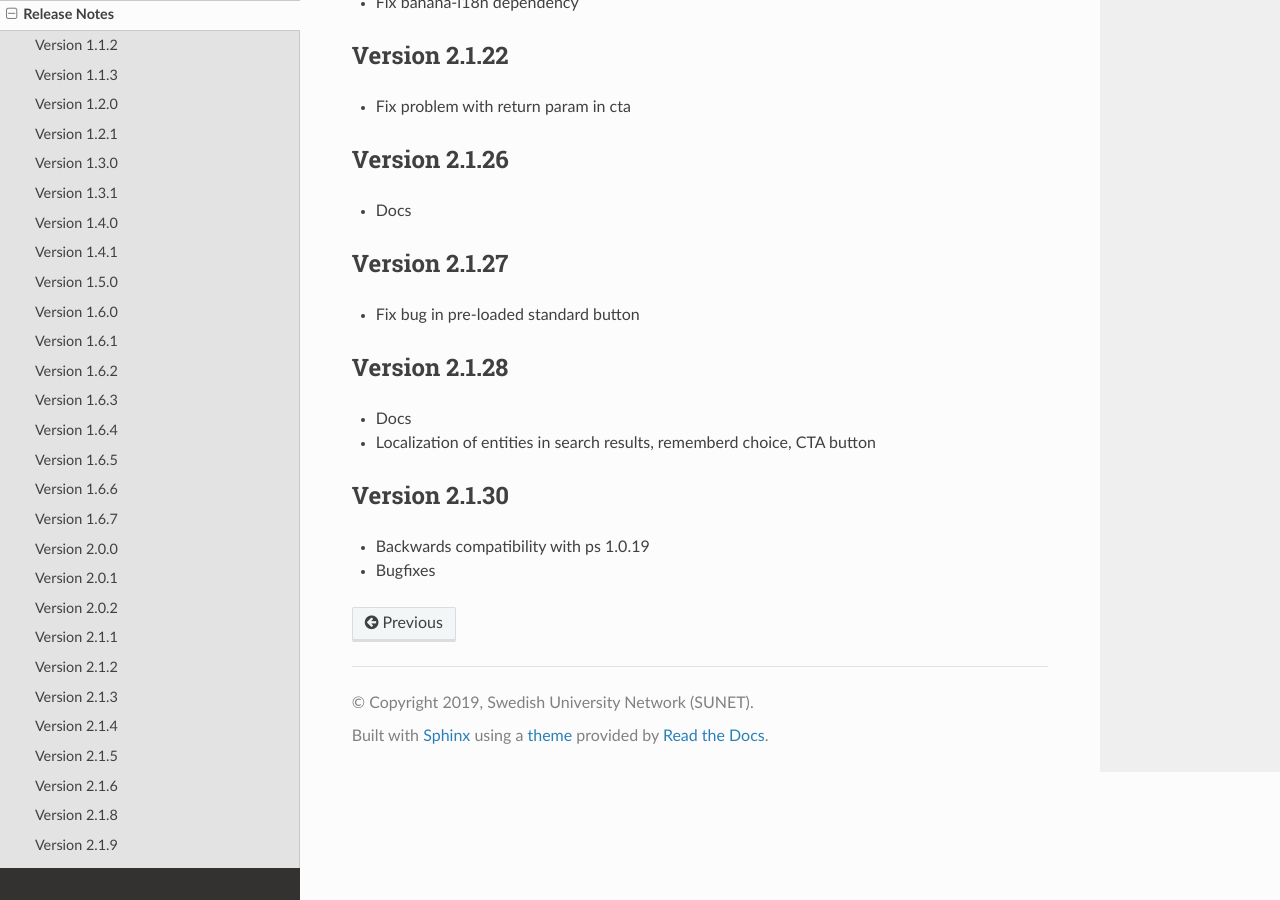
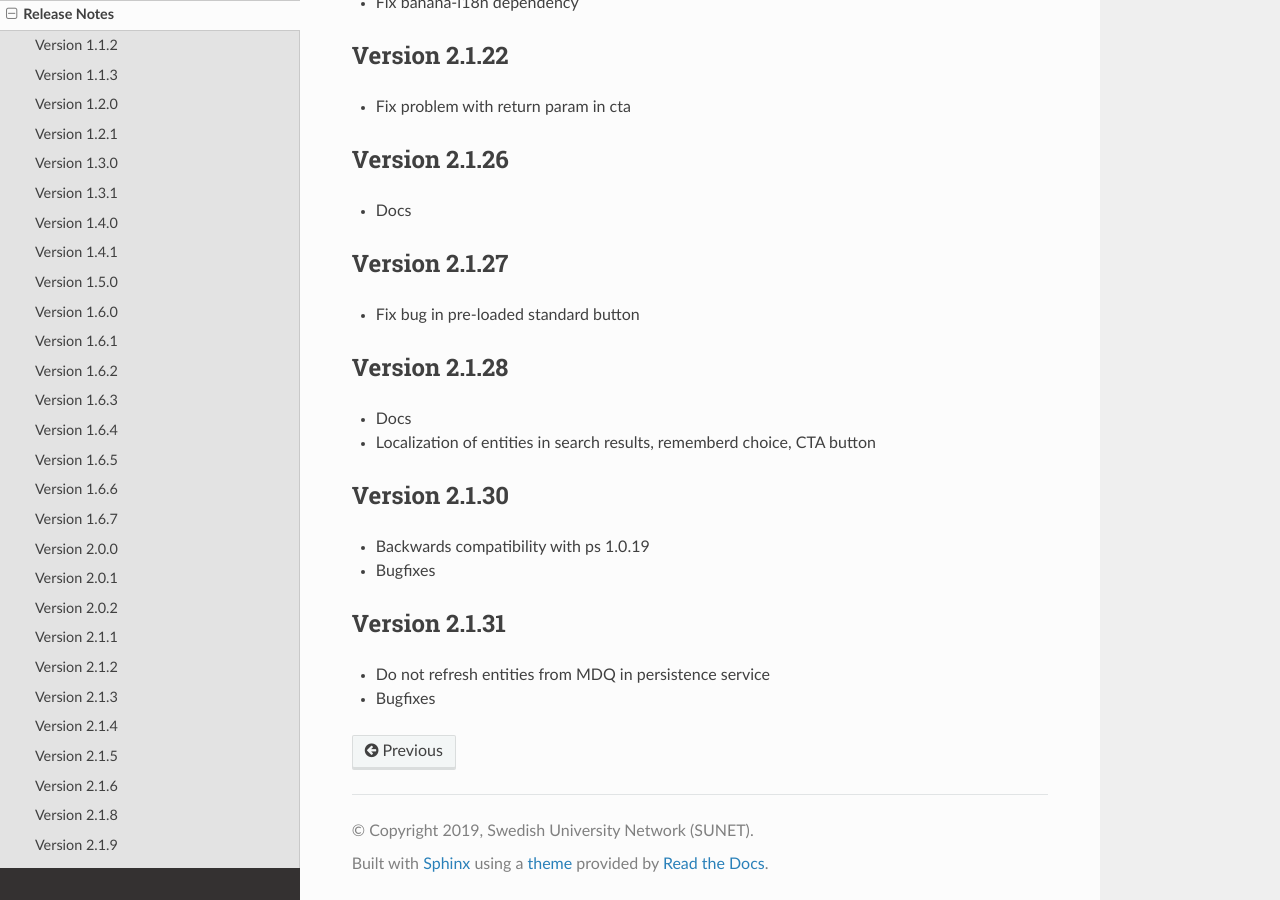
Before and after one commit to TheIdentitySelector/thiss-js, a Sphinx documentation site: the page built from docs/releasenotes.rst, in a window 1280 px wide and 900 px high, scrolled down 4393 px. Built offline with Sphinx 7.4.7 and the Read the Docs theme 3.1.0, drawn with Linux system fonts in a browser that asks for light colours.

Commit message:
bump version to 2.1.31

```diff
--- a/docs/conf.py
+++ b/docs/conf.py
@@ -26,7 +26,7 @@ author = u'Leif Johansson'
 # The short X.Y version
 version = u'2.1'
 # The full version, including alpha/beta/rc tags
-release = u'2.1.30'
+release = u'2.1.31'
 js_source_path = '../src'
 
 # -- General configuration ---------------------------------------------------
--- a/docs/releasenotes.rst
+++ b/docs/releasenotes.rst
@@ -230,3 +230,9 @@ Version 2.1.30
 
 * Backwards compatibility with ps 1.0.19
 * Bugfixes
+
+Version 2.1.31
+--------------
+
+* Do not refresh entities from MDQ in persistence service
+* Bugfixes
--- a/package.json
+++ b/package.json
@@ -1,6 +1,6 @@
 {
   "name": "@theidentityselector/thiss",
-  "version": "2.1.30",
+  "version": "2.1.31",
   "description": "The Identity Selector",
   "main": "index.js",
   "private": false,
@@ -68,7 +68,7 @@
     "@krakenjs/zoid": "^10.3.3",
     "@popperjs/core": "^2.11.8",
     "@snyk/protect": "^1.1292.4",
-    "@theidentityselector/thiss-ds": "^2.1.30",
+    "@theidentityselector/thiss-ds": "^2.1.31",
     "banana-i18n": "==2.3.3",
     "belter": "^1.0.190",
     "bootstrap-scss": "^5.3.3",
```
Also changed, not shown: 2 other files.
